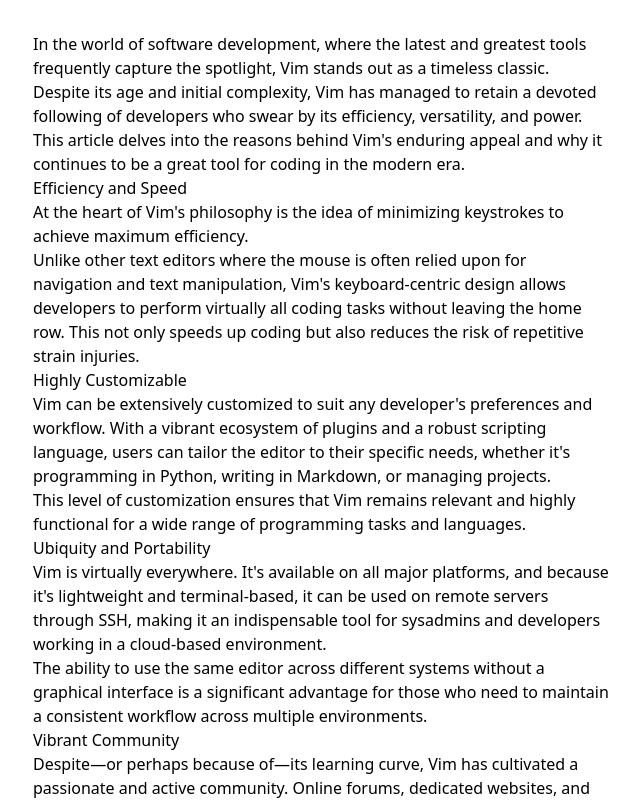
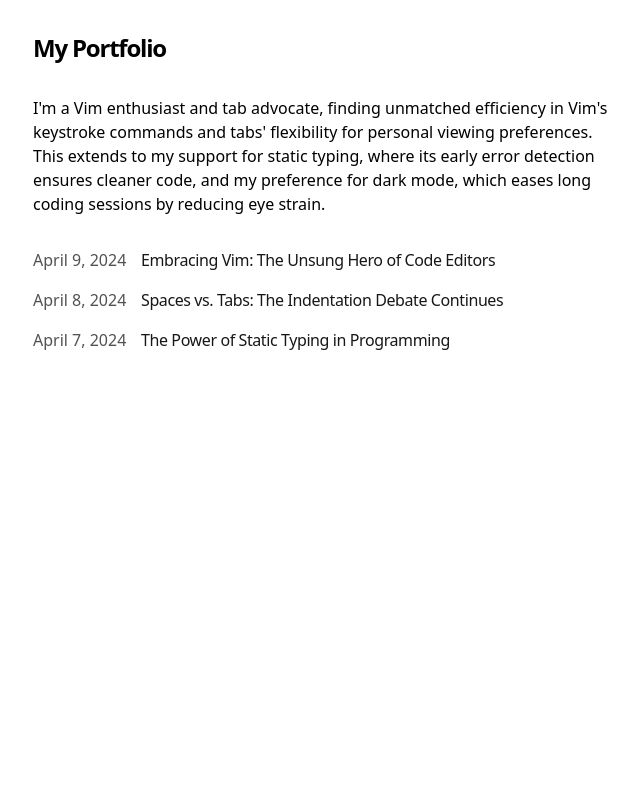
Before and after one commit to lur913/nextjs-base, a Next.js app: page / in a window 1280 px wide. Shown: the top 800 px of the page, without its empty margins (319-959 px from the left). Built offline with nearby package versions, Linux system fonts and the light colour scheme.

Commit message:
完成blog页面

```diff
--- a/package.json
+++ b/package.json
@@ -13,8 +13,10 @@
     "@mdx-js/react": "^3.1.1",
     "@next/mdx": "^16.0.1",
     "next": "16.0.1",
+    "next-mdx-remote-client": "^2.1.7",
     "react": "19.2.0",
-    "react-dom": "19.2.0"
+    "react-dom": "19.2.0",
+    "sugar-high": "^0.9.4"
   },
   "devDependencies": {
     "@tailwindcss/postcss": "^4",
--- a/src/app/blog/[slug]/page.tsx
+++ b/src/app/blog/[slug]/page.tsx
@@ -1,10 +1,29 @@
+import { CustomMDX } from "@/components/mdx";
+import { getBlogPosts, formatDate } from "@/utils/blog";
+
+
 export default async function Blog(
   {params}:{
     params: Promise<{slug: string}>
   }
 ) {
   const { slug } = await params
+  let post: any = getBlogPosts().find((post) => post.slug === slug)
+  const baseUrl = 'http://localhost:3000'
   return (
-    <div>This is blog page - { slug }</div>
+
+    <section>
+      <h1 className="title font-semibold text-2xl tracking-tighter">
+        {post.metadata.title}
+      </h1>
+      <div className="flex justify-between items-center mt-2 mb-8 text-sm">
+        <p className="text-sm text-neutral-600 dark:text-neutral-400">
+          {formatDate(post.metadata.publishedAt)}
+        </p>
+      </div>
+      <article className="prose">
+        <CustomMDX source={post.content} />
+      </article>
+    </section>
   );
 }
--- a/src/app/page.tsx
+++ b/src/app/page.tsx
@@ -1,9 +1,21 @@
-import Vim from '@/content/vim.mdx'
+import { BlogPosts } from '@/components/posts';
 
 export default function Home() {
   return (
-    <div>
-      <Vim />
-    </div>
+    <section>
+      <h1 className="mb-8 text-2xl font-semibold tracking-tighter">
+        My Portfolio
+      </h1>
+      <p className="mb-4">
+        {`I'm a Vim enthusiast and tab advocate, finding unmatched efficiency in
+        Vim's keystroke commands and tabs' flexibility for personal viewing
+        preferences. This extends to my support for static typing, where its
+        early error detection ensures cleaner code, and my preference for dark
+        mode, which eases long coding sessions by reducing eye strain.`}
+      </p>
+      <div className="my-8">
+        <BlogPosts />
+      </div>
+    </section>
   );
 }
--- /dev/null
+++ b/src/components/mdx.tsx
@@ -0,0 +1,113 @@
+import Link from 'next/link'
+import Image from 'next/image'
+import { MDXRemote } from 'next-mdx-remote-client/rsc'
+import { highlight } from 'sugar-high'
+import React from 'react'
+
+function Table({ data }) {
+  let headers = data.headers.map((header, index) => (
+    <th key={index}>{header}</th>
+  ))
+  let rows = data.rows.map((row, index) => (
+    <tr key={index}>
+      {row.map((cell, cellIndex) => (
+        <td key={cellIndex}>{cell}</td>
+      ))}
+    </tr>
+  ))
+
+  return (
+    <table>
+      <thead>
+        <tr>{headers}</tr>
+      </thead>
+      <tbody>{rows}</tbody>
+    </table>
+  )
+}
+
+interface CustomLinkProps extends React.AnchorHTMLAttributes<HTMLAnchorElement> {
+  children: React.ReactNode;
+}
+
+function CustomLink(props: CustomLinkProps){
+  let href = props.href!
+
+  if (href.startsWith('/')) {
+    return (
+      <Link href={href} {...props}>
+        {props.children}
+      </Link>
+    )
+  }
+
+  if (href.startsWith('#')) {
+    return <a {...props} />
+  }
+
+  return <a target="_blank" rel="noopener noreferrer" {...props} />
+}
+
+function RoundedImage(props) {
+  return <Image alt={props.alt} className="rounded-lg" {...props} />
+}
+
+function Code({ children, ...props }) {
+  let codeHTML = highlight(children)
+  return <code dangerouslySetInnerHTML={{ __html: codeHTML }} {...props} />
+}
+
+function slugify(str) {
+  return str
+    .toString()
+    .toLowerCase()
+    .trim() // Remove whitespace from both ends of a string
+    .replace(/\s+/g, '-') // Replace spaces with -
+    .replace(/&/g, '-and-') // Replace & with 'and'
+    .replace(/[^\w\-]+/g, '') // Remove all non-word characters except for -
+    .replace(/\-\-+/g, '-') // Replace multiple - with single -
+}
+
+function createHeading(level) {
+  const Heading = ({ children }) => {
+    let slug = slugify(children)
+    return React.createElement(
+      `h${level}`,
+      { id: slug },
+      [
+        React.createElement('a', {
+          href: `#${slug}`,
+          key: `link-${slug}`,
+          className: 'anchor',
+        }),
+      ],
+      children
+    )
+  }
+
+  Heading.displayName = `Heading${level}`
+
+  return Heading
+}
+
+let components = {
+  h1: createHeading(1),
+  h2: createHeading(2),
+  h3: createHeading(3),
+  h4: createHeading(4),
+  h5: createHeading(5),
+  h6: createHeading(6),
+  Image: RoundedImage,
+  a: CustomLink,
+  code: Code,
+  Table,
+}
+
+export function CustomMDX(props) {
+  return (
+    <MDXRemote
+      {...props}
+      components={{ ...components, ...(props.components || {}) }}
+    />
+  )
+}
--- /dev/null
+++ b/src/components/posts.tsx
@@ -0,0 +1,35 @@
+import { getBlogPosts, formatDate } from "@/utils/blog";
+import Link from "next/link";
+
+export function BlogPosts() {
+  const allBlogs = getBlogPosts();
+  return (
+    <div>
+      {allBlogs
+        .sort((a, b) => {
+          if (
+            new Date(a.metadata.publishedAt) > new Date(b.metadata.publishedAt)
+          ) {
+            return -1;
+          }
+          return 1;
+        })
+        .map((post) => (
+          <Link
+            key={post.slug}
+            className="flex flex-col space-y-1 mb-4"
+            href={`/blog/${post.slug}`}
+          >
+            <div className="w-full flex flex-col md:flex-row space-x-0 md:space-x-2">
+              <p className="text-neutral-600 dark:text-neutral-400 w-[100px] tabular-nums">
+                {formatDate(post.metadata.publishedAt, false)}
+              </p>
+              <p className="text-neutral-900 dark:text-neutral-100 tracking-tight">
+                {post.metadata.title}
+              </p>
+            </div>
+          </Link>
+        ))}
+    </div>
+  );
+}
--- a/src/utils/blog.ts
+++ b/src/utils/blog.ts
@@ -26,16 +26,16 @@
   return { metadata: metadata as Metadata, content }
 }
 
-function getMDXFiles(dir) {
+function getMDXFiles(dir: string) {
   return fs.readdirSync(dir).filter((file) => path.extname(file) === '.mdx')
 }
 
-function readMDXFile(filePath) {
+function readMDXFile(filePath: string) {
   let rawContent = fs.readFileSync(filePath, 'utf-8')
   return parseFrontmatter(rawContent)
 }
 
-function getMDXData(dir) {
+function getMDXData(dir: string) {
   let mdxFiles = getMDXFiles(dir)
   return mdxFiles.map((file) => {
     let { metadata, content } = readMDXFile(path.join(dir, file))
@@ -50,7 +50,7 @@
 }
 
 export function getBlogPosts() {
-  return getMDXData(path.join(process.cwd(), 'app', 'blog', 'posts'))
+  return getMDXData(path.join(process.cwd(), 'src', 'content'))
 }
 
 export function formatDate(date: string, includeRelative = false) {
```
Also changed, not shown: .claude/settings.local.json, .mcp.json, 1 other file (tests, documents, lock files or other folders).
